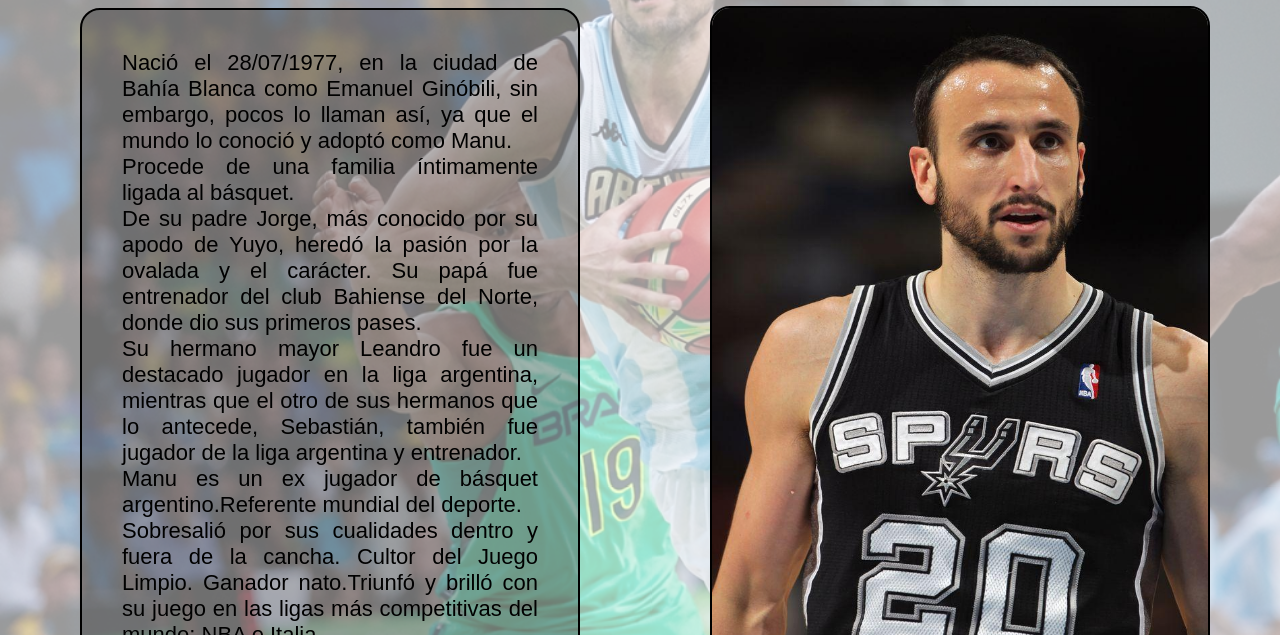
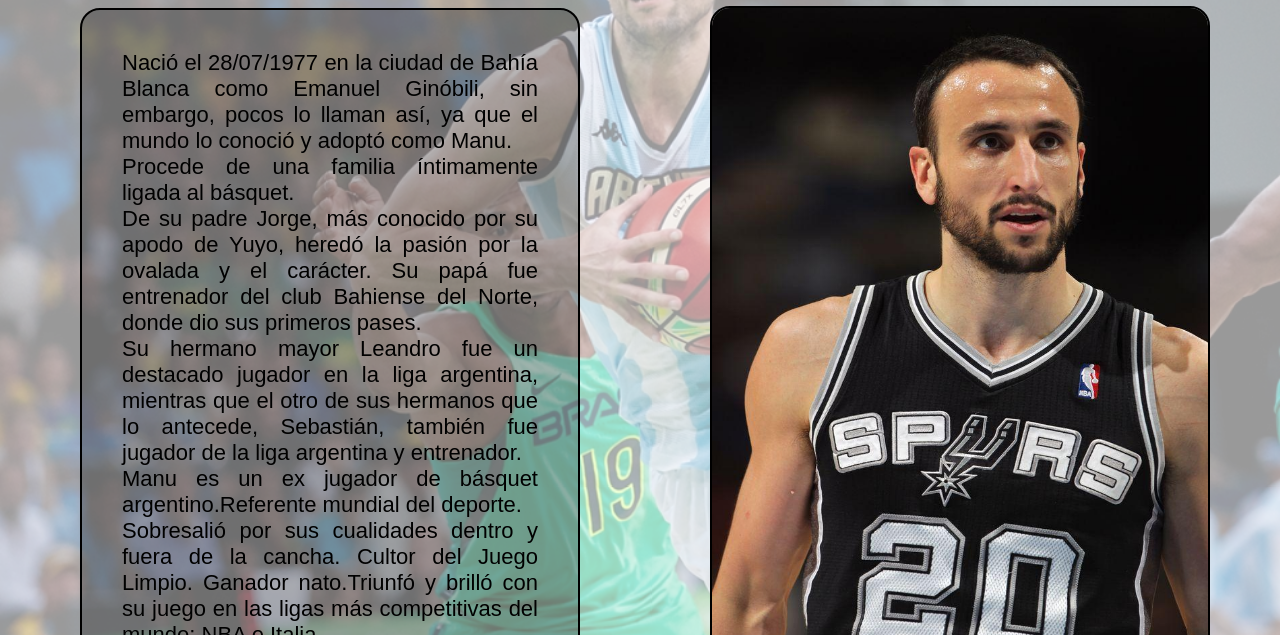
Before and after one commit to lucasdepetris10/proyecto-final-ginobili, a website: page pages/biografia.html in a window 1280 px wide. Shown: the part 165-800 px from the top of the page. Drawn offline with Linux system fonts and the light colour scheme; a web font is replaced by a local one.

Commit message:
arreglos

```diff
--- a/package.json
+++ b/package.json
@@ -1,6 +1,7 @@
 {
   "name": "proyectofinal",
   "version": "1.0.0",
+  "description": "",
   "main": "index.js",
   "scripts": {
     "test": "echo \"Error: no test specified\" && exit 1",
--- a/pages/biografia.html
+++ b/pages/biografia.html
@@ -36,7 +36,7 @@
         <section  class="biografia">
             <h1>Emanuel "Manu" Ginobili</h1>
             <div>
-                <p>Nació el 28/07/1977, en la ciudad de Bahía Blanca como Emanuel Ginóbili, sin embargo, pocos lo llaman así, ya que el mundo lo conoció y adoptó como Manu.
+                <p>Nació el 28/07/1977 en la ciudad de Bahía Blanca como Emanuel Ginóbili, sin embargo, pocos lo llaman así, ya que el mundo lo conoció y adoptó como Manu.
                 <br>Procede de una familia íntimamente ligada al básquet.
                 <br>De su padre Jorge, más conocido por su apodo de Yuyo, heredó la pasión por la ovalada y el carácter.
                 Su papá fue entrenador del club Bahiense del Norte, donde dio sus primeros pases.<br>
```
